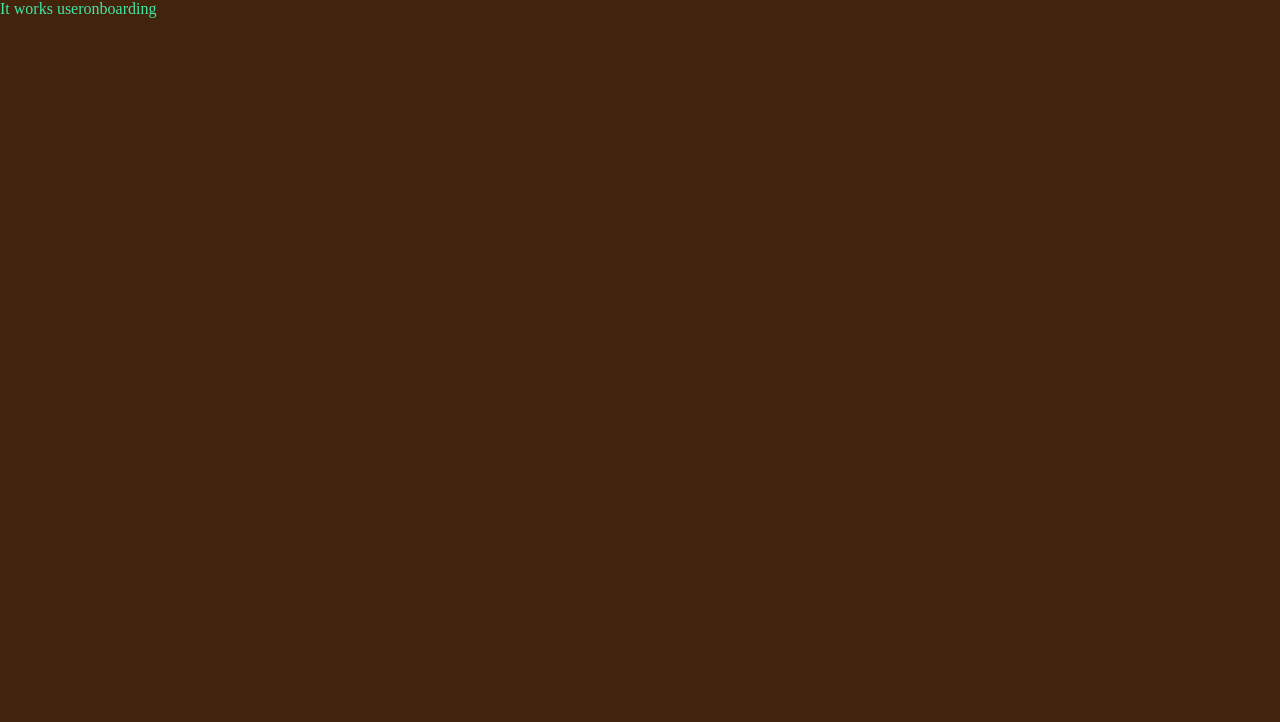
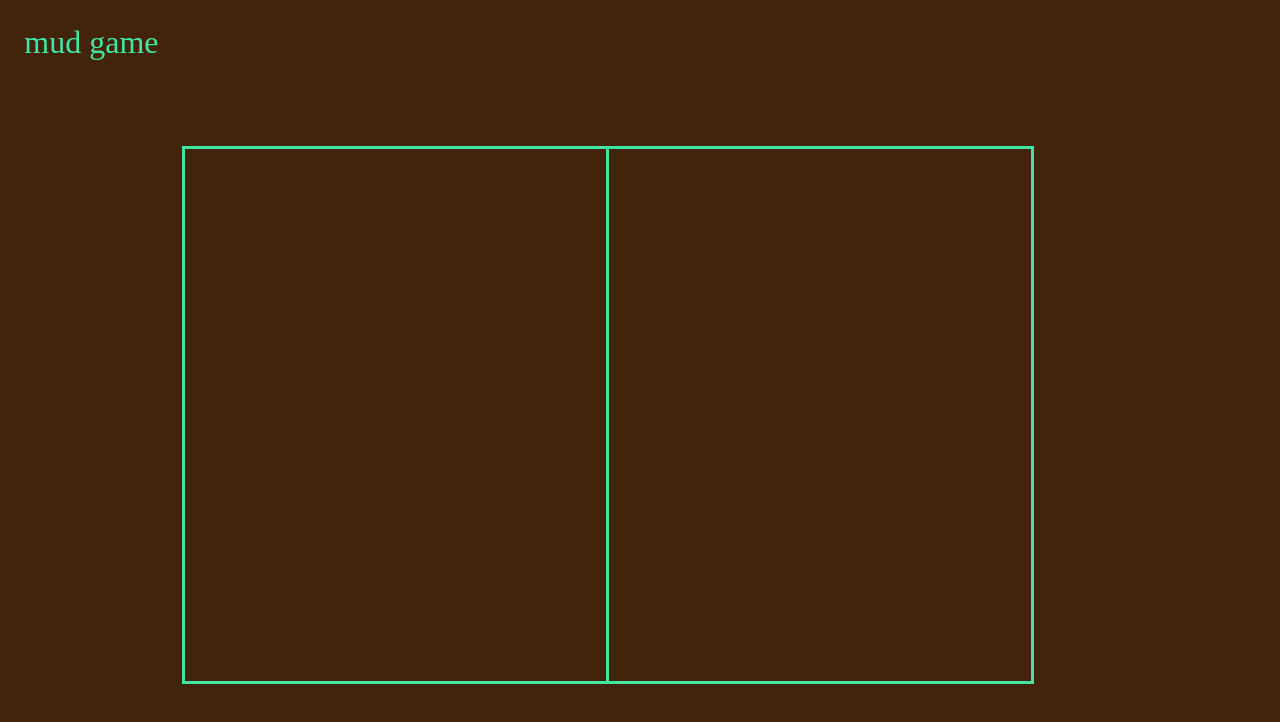
Before and after one commit to pc-lambda-mud-2/mud-2-frontend, a React (Create React App) app: page /auth in a window 1280 px wide. Shown: the top 722 px of the page. Built offline with nearby package versions, Linux system fonts and the light colour scheme; a web font is replaced by a local one.

Commit message:
started auth

```diff
--- a/src/components/UserOnboarding.js
+++ b/src/components/UserOnboarding.js
@@ -1,7 +1,16 @@
 import React from "react";
+import { StyledOnboarding } from "../styles";
 
 const UserOnboarding = () => {
-  return <div>It works useronboarding</div>;
+  return (
+    <StyledOnboarding>
+      <h1>mud game</h1>
+      <div className="form-cont">
+        <div className="signup"></div>
+        <div className="login"></div>
+      </div>
+    </StyledOnboarding>
+  );
 };
 
 export default UserOnboarding;
--- a/src/styles.js
+++ b/src/styles.js
@@ -6,7 +6,7 @@ export const StyledApp = styled.div`
   background-color: #42240c;
   font-family: "Monofett";
   color: #42e6a4;
-  overflow-y:auto;
+  overflow-y: auto;
 `;
 
 export const StyledBodyCont = styled.div`
@@ -70,13 +70,13 @@ export const StyledAboutBodyCont = styled.div`
     margin: 0;
     font-weight: normal;
     padding: 2%;
-    margin-bottom:5%;
+    margin-bottom: 5%;
   }
   h2 {
     margin: 0;
     font-weight: normal;
     padding: 2%;
-    font-size:1.5em;
+    font-size: 1.5em;
   }
   .Team {
     width: 95%;
@@ -84,7 +84,7 @@ export const StyledAboutBodyCont = styled.div`
     display: flex;
     justify-content: space-between;
     align-items: baseline;
-    margin:0;
+    margin: 0;
     .team-member {
       width: 38%;
       height: 45%;
@@ -116,3 +116,35 @@ export const StyledAboutBodyCont = styled.div`
     }
   }
 `;
+
+export const StyledOnboarding = styled.div`
+  width: 95%;
+  height: 95%;
+  background-color: #42240c;
+  color: #42e6a4;
+  h1 {
+    margin: 0;
+    font-weight: normal;
+    padding: 2%;
+    margin-bottom: 5%;
+  }
+  .form-cont {
+    border-bottom: 0.2em solid #42e6a4;
+    border-top: 0.2em solid #42e6a4;
+    width: 70%;
+    height: 70%;
+    margin-left: 15%;
+    display:flex;
+    .signup {
+      width: 50%;
+      height: 100%;
+      border-left: 0.2em solid #42e6a4;
+    }
+    .login {
+      width: 50%;
+      height: 100%;
+      border-left: 0.2em solid #42e6a4;
+      border-right: 0.2em solid #42e6a4;
+    }
+  }
+`;
```
